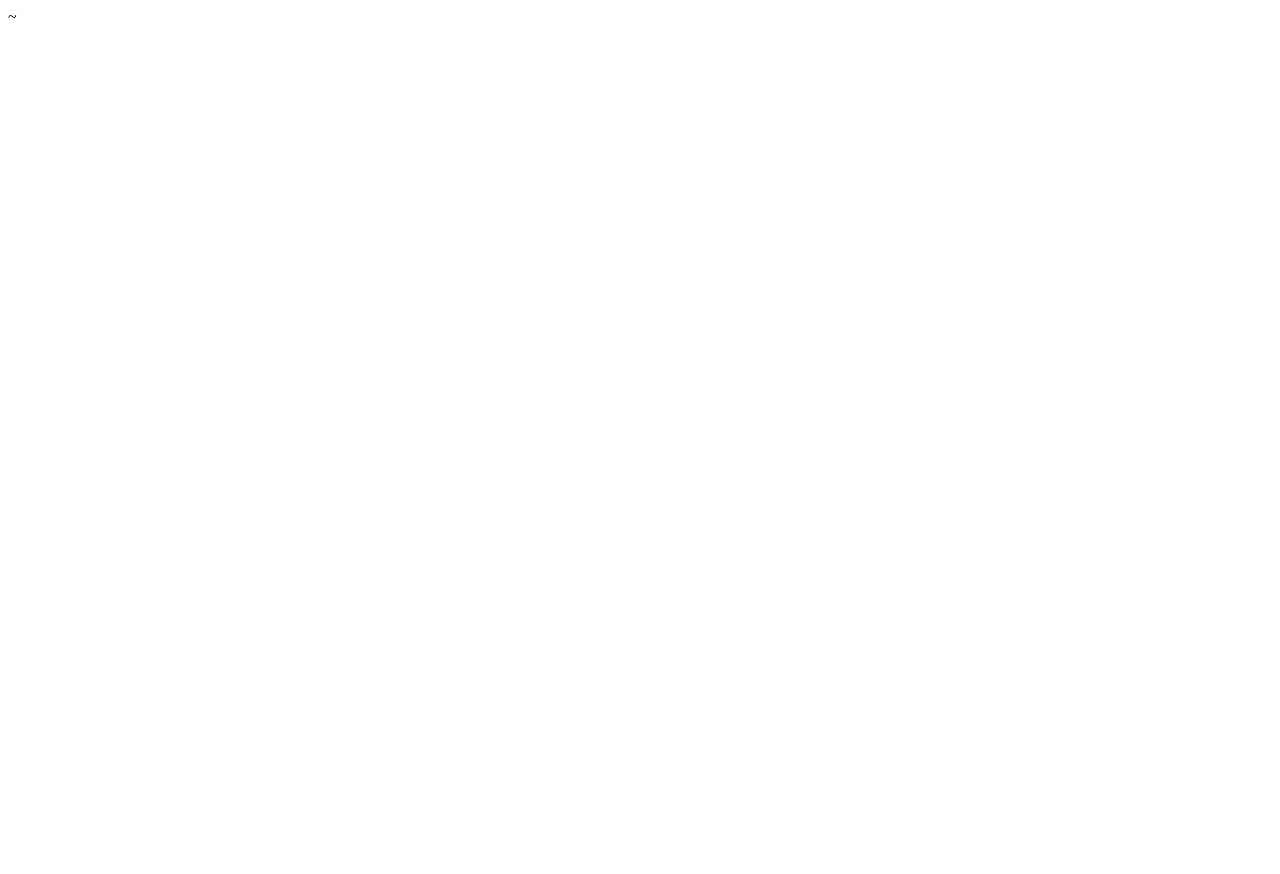
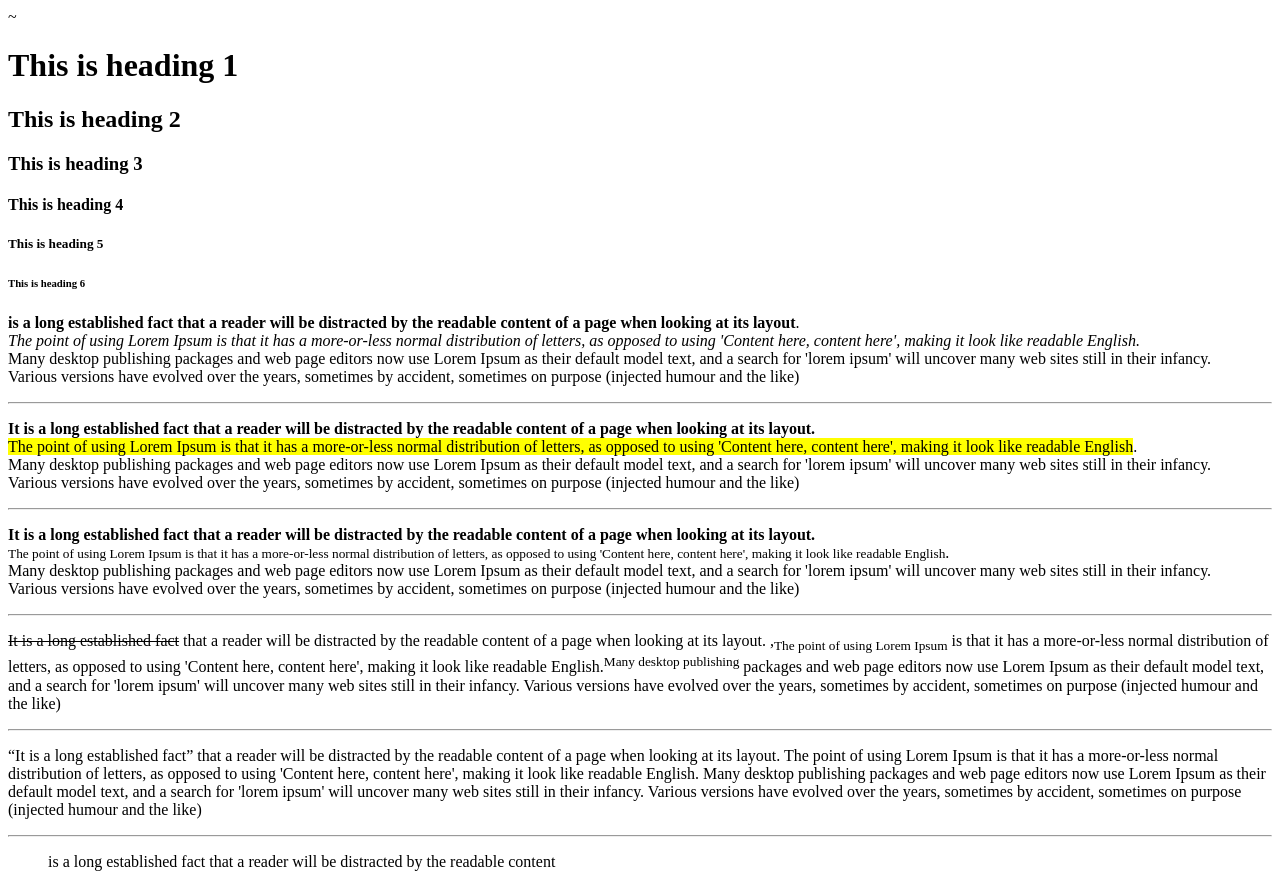
Before and after one commit to resaamiftari/Resa, a plain HTML site: page index.html in a window 1280 px wide. Shown: the top 874 px of the page. Before the commit the page ends 800 px from the top, so only its background shows below. Drawn offline with Linux system fonts and the light colour scheme.

Commit message:
Update index.html

```diff
--- a/index.html
+++ b/index.html
@@ -1,11 +1,86 @@
-~<!DOCTYPE html>
-<html lang="en">
+~
+<!DOCTYPE html>
+<html>
+
 <head>
-    <meta charset="UTF-8">
-    <meta name="viewport" content="width=device-width, initial-scale=1.0">
+
     <title>Document</title>
+
 </head>
+
+
 <body>
 
+
+    <h1>This is heading 1</h1>
+    <h2>This is heading 2</h2>
+    <h3>This is heading 3</h3>
+    <h4>This is heading 4</h4>
+    <h5>This is heading 5</h5>
+    <h6>This is heading 6</h6>
+
+    <p><strong> is a long established fact that a reader will be distracted by the readable content of a page when
+            looking at
+            its layout</strong>.<br> <em>The point of using Lorem Ipsum is that it has a more-or-less normal
+            distribution of
+            letters, as
+            opposed to using 'Content here, content here', making it look like readable English.</em><br> Many desktop
+        publishing
+        packages and web page editors now use Lorem Ipsum as their default model text, and a search for 'lorem ipsum'
+        will uncover many web sites still in their infancy.<br>Various versions have evolved over the years, sometimes
+        by
+        accident, sometimes on purpose (injected humour and the like) </p>
+    <hr>
+    <p><strong>It is a long established fact that a reader will be distracted by the readable content of a page when
+            looking at
+            its layout.</strong><br> <mark>The point of using Lorem Ipsum is that it has a more-or-less normal
+            distribution of letters, as
+            opposed to using 'Content here, content here', making it look like readable English</mark>.<br> Many desktop
+        publishing
+        packages and web page editors now use Lorem Ipsum as their default model text, and a search for 'lorem ipsum'
+        will uncover many web sites still in their infancy.<br> Various versions have evolved over the years, sometimes
+        by
+        accident, sometimes on purpose (injected humour and the like) </p>
+    <hr>
+    <p><strong>It is a long established fact that a reader will be distracted by the readable content of a page when
+            looking at
+            its layout.</strong><br> <small>The point of using Lorem Ipsum is that it has a more-or-less normal
+            distribution of letters, as
+            opposed to using 'Content here, content here', making it look like readable English</small>.<br> Many
+        desktop publishing
+        packages and web page editors now use Lorem Ipsum as their default model text, and a search for 'lorem ipsum'
+        will uncover many web sites still in their infancy.<br> Various versions have evolved over the years, sometimes
+        by
+        accident, sometimes on purpose (injected humour and the like)</p>
+    <hr>
+    <p><del>It is a long established fact</del> that a reader will be distracted by the readable content of a page when
+        looking at
+        its layout. ,<sub>The point of using Lorem Ipsum</sub> is that it has a more-or-less normal distribution of
+        letters, as
+        opposed to using 'Content here, content here', making it look like readable English.<sup>Many desktop
+            publishing</sup>
+        packages and web page editors now use Lorem Ipsum as their default model text, and a search for 'lorem ipsum'
+        will uncover many web sites still in their infancy. Various versions have evolved over the years, sometimes by
+        accident, sometimes on purpose (injected humour and the like)</p>
+    <hr>
+    <p><q>It is a long established fact</q> that a reader will be distracted by the readable content of a page when
+        looking at
+        its layout. The point of using Lorem Ipsum is that it has a more-or-less normal distribution of letters, as
+        opposed to using 'Content here, content here', making it look like readable English. Many desktop publishing
+        packages and web page editors now use Lorem Ipsum as their default model text, and a search for 'lorem ipsum'
+        will uncover many web sites still in their infancy. Various versions have evolved over the years, sometimes by
+        accident, sometimes on purpose (injected humour and the like)</p>
+
+    <hr>
+    <p><blockquote> is a long established fact that a reader will be distracted by the readable content</blockquote> of a page when looking at
+        its layout. The point of using Lorem Ipsum is that it has a more-or-less normal distribution of letters, as
+        opposed to using 'Content here, content here', making it look like readable English.<cite> Many desktop publishing
+        packages</cite> and web page editors now use Lorem Ipsum as their default model text, and a search for 'lorem ipsum'
+        will uncover many web sites still in their infancy. Various versions have evolved over the years, sometimes by
+        accident, sometimes on purpose (injected humour and the like)</p>
+
+        <!--WWWW-->
 </body>
+
+
 </html>
```
